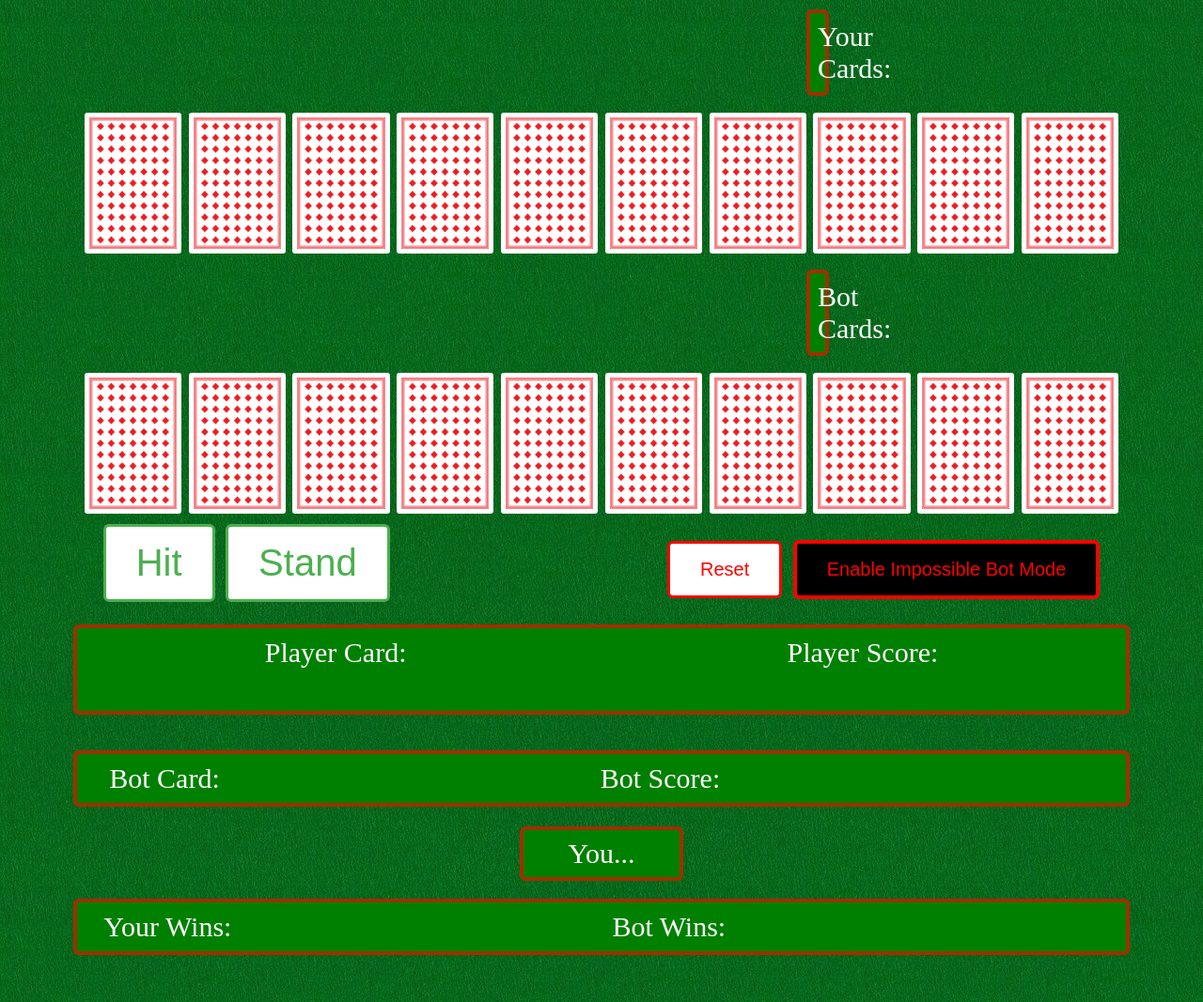
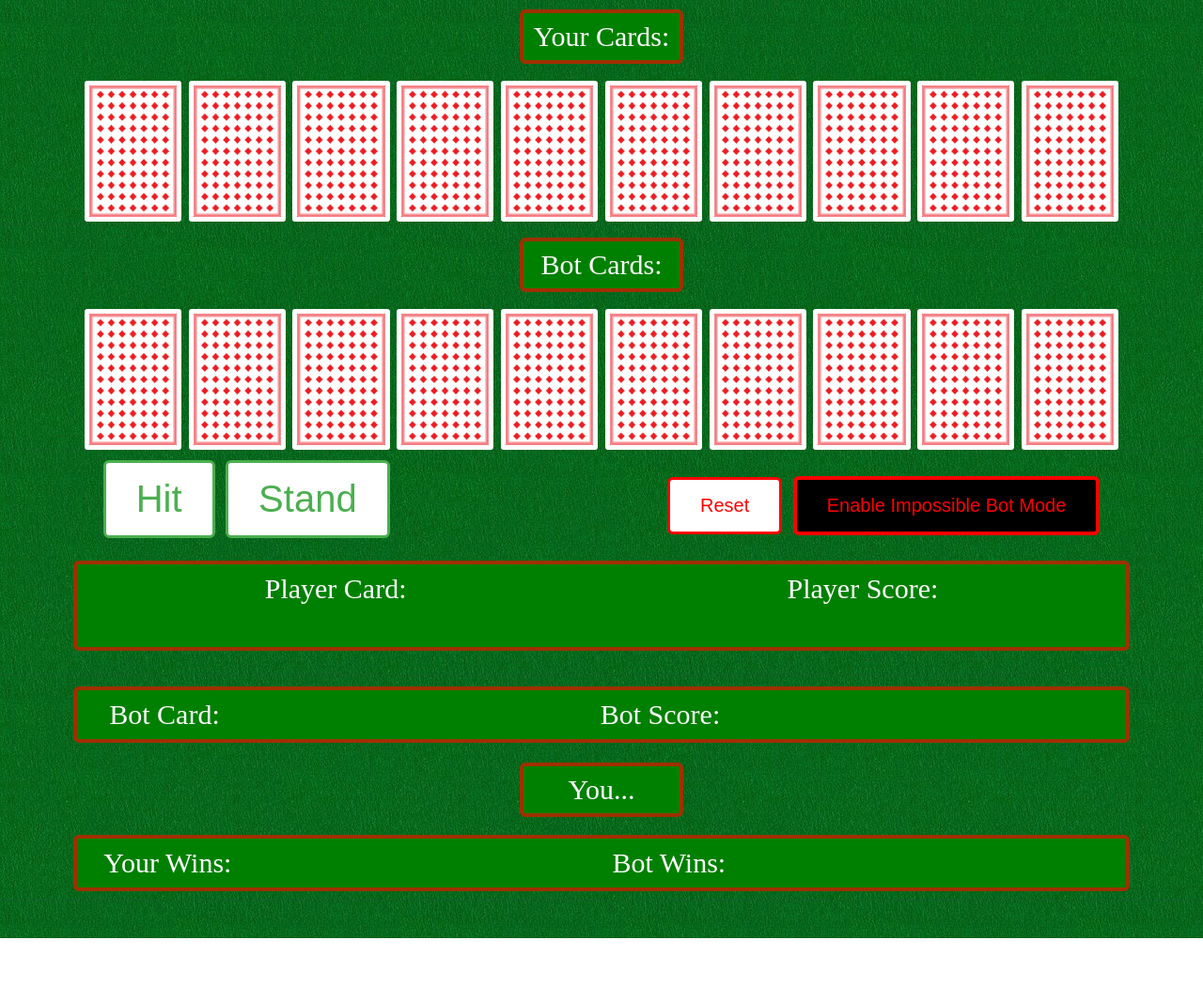
Before and after one commit to foxstar789/foxstar789.github.io, a plain HTML site: page BlackJack.html in a window 1280 px wide. Shown: the whole page at 94% size. After the commit the page ends 999 px from the top, so only its background shows below. Drawn offline with Linux system fonts and the light colour scheme.

Commit message:
Add files via upload

```diff
--- a/style.css
+++ b/style.css
@@ -117,8 +117,10 @@ p[id=cardsName] {
     border: 4px solid rgba(255, 0, 0, 0.623);
     border-radius: 6px;
     background-color: green;
-    margin-left: 850px;
-    margin-right: 850px;
+    position: relative;
+    left: 50%;
+    width: 150px;
+    transform: translate(-50%, 0%);
     margin-top: 10px;
     margin-bottom: 18px;
 }
```
